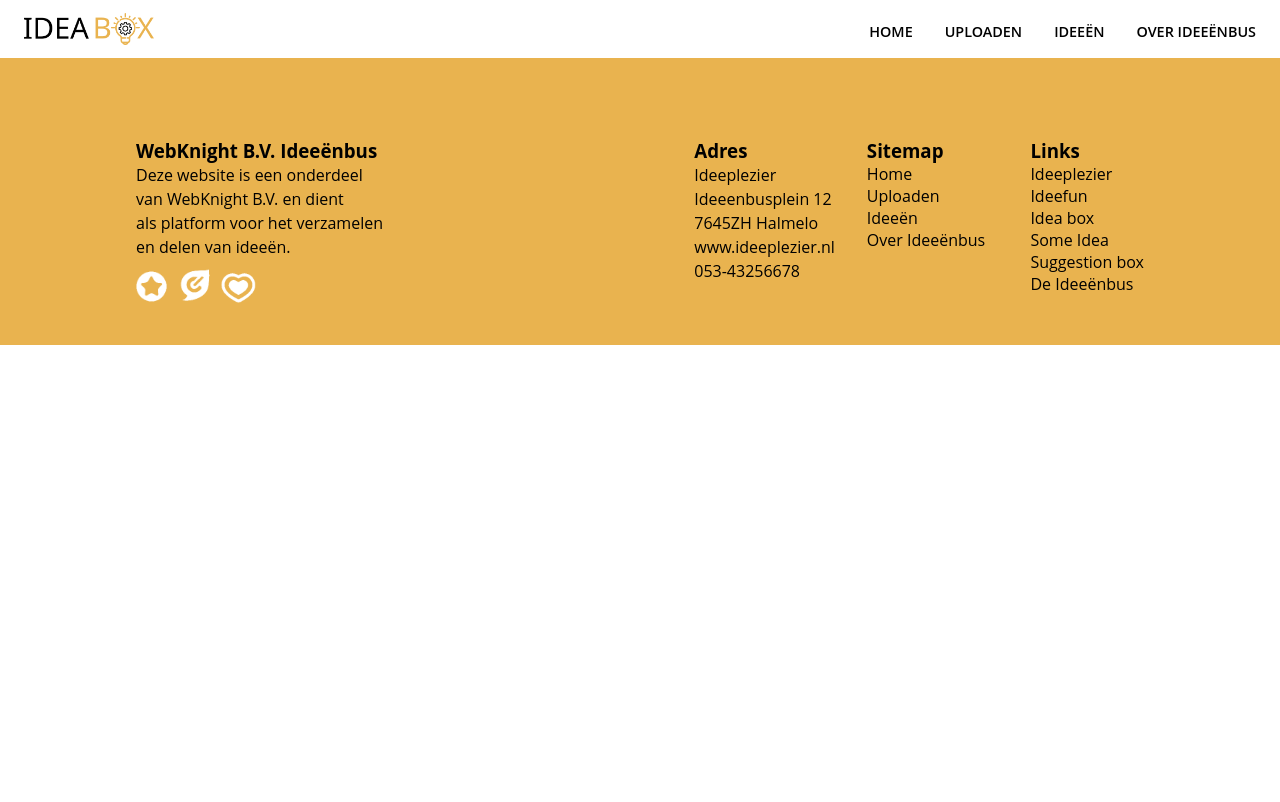
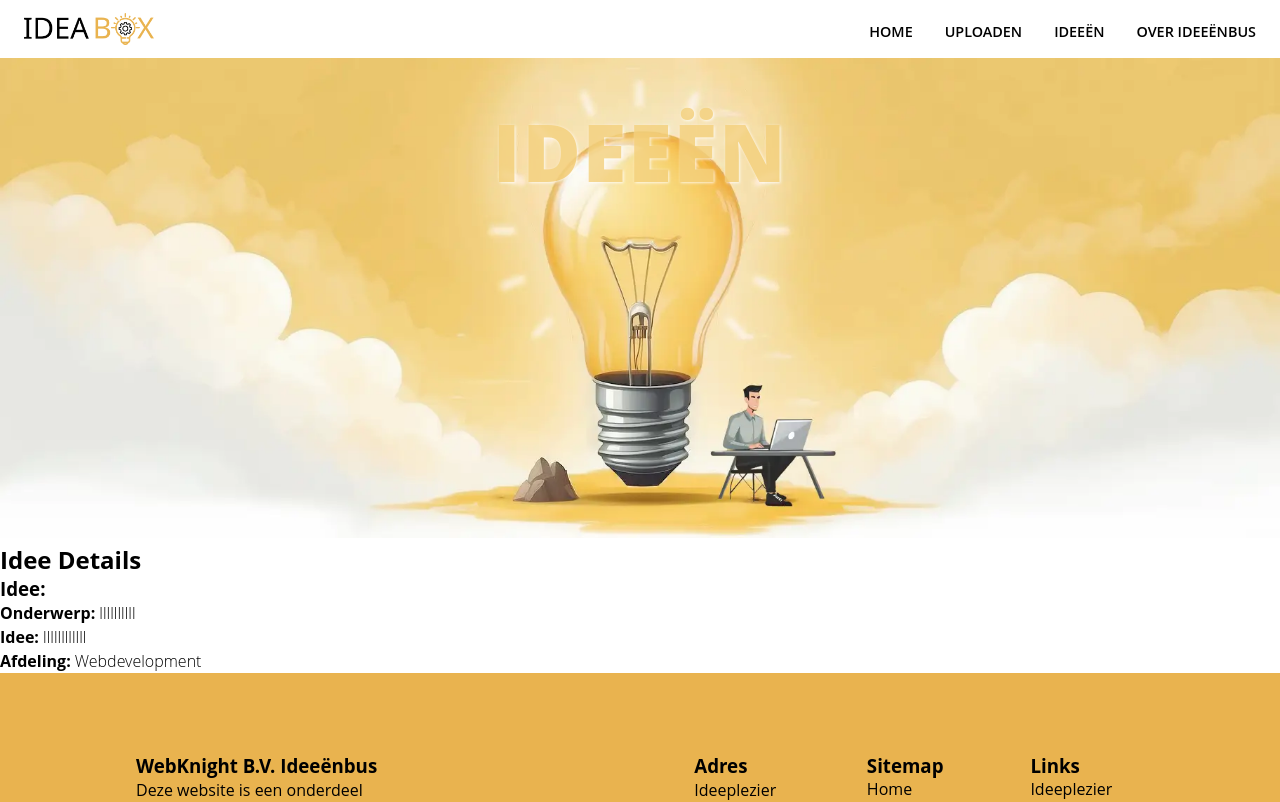
Before and after one commit to LadyoftheCave/website-loi, a Vue app: page /idee/0f42 in a window 1280 px wide. Shown: the top 802 px of the page. Built offline with nearby package versions, Linux system fonts and the light colour scheme; data requests are answered from the project's data file; a web font is replaced by a local one.

Commit message:
22-02ideepaginawerkend

```diff
--- a/db.json
+++ b/db.json
@@ -47,6 +47,12 @@
       "onderwerp": "llllllllll",
       "ideeArea": "llllllllllll",
       "selectie": "Webdevelopment"
+    },
+    {
+      "id": "f0b9",
+      "onderwerp": "kk",
+      "ideeArea": "kk",
+      "selectie": "Webdevelopment"
     }
   ]
 }
--- a/src/main.js
+++ b/src/main.js
@@ -4,6 +4,7 @@ import Home from './views/Home.vue';
 import Ideeen from './views/Ideeen.vue';
 import Uploaden from './views/Uploaden.vue';
 import Ideeenbus from './views/Ideeenbus.vue';
+import Idee from './views/Idee.vue'; // importeer je nieuwe Idee component
 import App from './App.vue';
 
 const router = createRouter({
@@ -13,6 +14,7 @@ const router = createRouter({
     { path: '/ideeen', component: Ideeen },
     { path: '/uploaden', component: Uploaden },
     { path: '/ideeenbus', component: Ideeenbus },
+    { path: '/idee/:id', component: Idee }, // voeg de nieuwe route toe
     // andere routes hier
   ],
 });
--- a/src/router/index.js
+++ b/src/router/index.js
@@ -27,7 +27,13 @@ const routes = [
     path: '/ideeenbus',
     name: 'Ideeenbus',
     component: Ideeenbus
+  },
+  {
+    path: '/idee/:id',
+    name: 'Idee',
+    component: Idee
   }
+
 ];
 
 console.log("Routes:", routes);
--- /dev/null
+++ b/src/views/Idee.vue
@@ -0,0 +1,44 @@
+<template>
+    <section class="hero-section uploaden" >
+    <h1 class="interior">Idee&euml;n</h1>
+          </section>
+          <picture>
+            <source media="(max-width: 320px)" srcset="../assets/images/header_image_medium_sv_idee.webp" type="image/webp">
+            <source media="(min-width: 321px) and (max-width: 1200px)" srcset="../assets/images/header_image_medium_sv_upload.webp" type="image/webp">
+            <source media="(min-width: 1201px)" srcset="../assets/images/interior_header_two.webp" type="image/webp">
+            <img src="../assets/images/interior_header_two.jpg" alt="Header Banner" class="header-image">
+          </picture>
+          <div class="container--parent">
+          <div class="container--ideeen" ></div></div>
+    <div>
+      <h2>Idee Details</h2>
+      <div v-if="idee">
+        <h3>Idee: {{ id }}</h3>
+        <p><strong>Onderwerp: </strong>{{ idee.onderwerp }}</p>
+        <p><strong>Idee: </strong>{{ idee.ideeArea }}</p>
+        <p><strong>Afdeling: </strong>{{ idee.selectie }}</p>
+      </div>
+      <div v-else>
+        <p>Dit idee kon niet worden gevonden.</p>
+      </div>
+    </div>
+</template>
+
+<script>
+export default {
+  name: 'Idee',
+  props: ['id'],
+  data() {
+    return {
+      idee: null
+    }
+  },
+  async created() {
+    const response = await fetch(`http://localhost:3000/formulieren/${this.$route.params.id}`);
+    console.log(response); // voeg deze regel toe
+    if (response.ok) {
+      this.idee = await response.json();
+    }
+  }
+}
+</script>
--- a/src/views/Ideeen.vue
+++ b/src/views/Ideeen.vue
@@ -11,7 +11,7 @@
           <div class="container--parent">
           <div class="container--ideeen" >
     <div v-for="(formulier, index) in formulieren" :key="formulier.id" class="idee--container">
-      <h3>Idee: {{ index + 1 }}</h3>
+      <h3><router-link :to="`/idee/${formulier.id}`">Idee: {{ index + 1 }}</router-link></h3>
       <p><strong>Onderwerp: </strong>{{ formulier.onderwerp }}</p>
       <p><strong>Idee: </strong>{{ formulier.ideeArea }}</p>
       <p><strong>Afdeling: </strong>{{ formulier.selectie }}</p>
```
Also changed, not shown: src/views/IdeeDetail.vue (+13 -5 lines).
